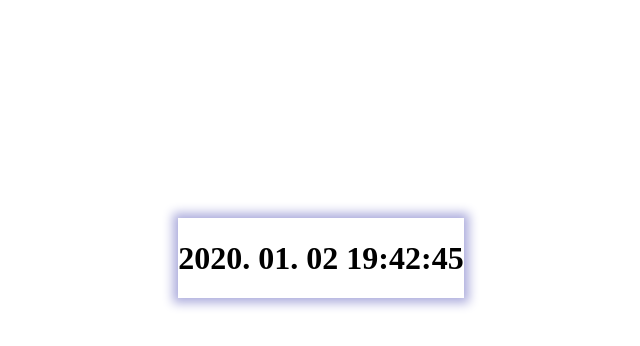
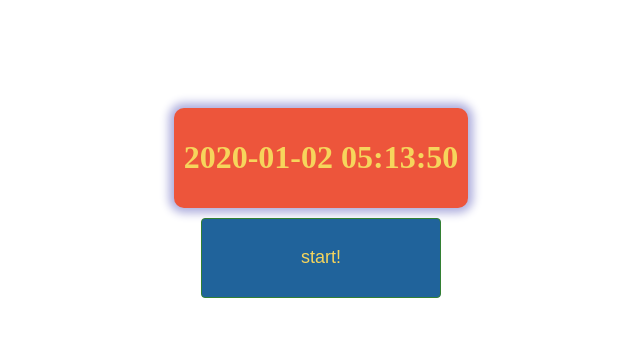
Before and after one commit to chaechef/vuetutorial, a React (Create React App) app: page / in a window 1280 px wide. Shown: the top 346 px of the page, without its empty margins (319-959 px from the left). Built offline with nearby package versions, Linux system fonts and the light colour scheme.

Commit message:
update start button

```diff
--- a/src/App.css
+++ b/src/App.css
@@ -1,6 +1,18 @@
-.App {
+html body{
+}
+.Timer {
   display: flex;
   align-items: center;
   justify-content: center;
-  height: 500px;
+  flex-direction: column;
 }
+.StartBtn {
+  background-color: #20639B;
+  color: #F6d55c;
+  width: 240px;
+  height: 80px;
+  border: 1px solid #338033;
+  font-size: 18px;
+  border-radius: 4px;
+  margin: 10px;
+}
--- a/src/App.js
+++ /dev/null
@@ -1,14 +0,0 @@
-import React from 'react';
-import './App.css';
-import CurrentTime from './Current_time';
-function App() {
-  return (
-    <div className="App">
-        <CurrentTime />
-
-
-    </div>
-  );
-}
-
-export default App;
--- /dev/null
+++ b/src/App.jsx
@@ -0,0 +1,21 @@
+import React from 'react';
+import './App.css';
+import CurrentTime from './components/Current_time';
+function App() {
+  return (
+    <div>
+      <div className="Timer">
+          <CurrentTime />
+          <button className="StartBtn" type="button">
+              start!
+            </button>
+      </div>
+      <div className="todo">
+
+
+      </div>
+    </div>
+  );
+}
+
+export default App;
--- a/src/Current_time.css
+++ /dev/null
@@ -1,3 +0,0 @@
-.Current_time {
-    box-shadow: 0px 0px 10px 5px #adaddd;
-}
--- a/src/Current_time.js
+++ /dev/null
@@ -1,11 +0,0 @@
-import React from 'react';
-import './Current_time.css'
-function current_time() {
-  return (
-    <div className="Current_time">
-        <h1>2020. 01. 02 19:42:45</h1>
-    </div>
-  );
-}
-
-export default current_time;
--- /dev/null
+++ b/src/components/Current_time.css
@@ -0,0 +1,8 @@
+.Current_time {
+    box-shadow: 0px 0px 10px 5px #adaddd;
+    border-radius: 10px;
+    background-color: #ED553B;
+    color: #F6d55c;
+    padding: 10px;
+    margin-top: 100px;
+}
--- /dev/null
+++ b/src/components/Current_time.js
@@ -0,0 +1,30 @@
+import React from 'react';
+import './Current_time.css'
+
+class current_time extends React.Component {
+  state = {
+    date : new Date(),
+  }
+  tick() {
+    this.setState({
+        date: new Date()
+    })
+  }
+  componentDidMount () {
+    this.timerID = setInterval(
+      () => this.tick(), 1000
+    )
+  }
+  componentWillUnmount() {
+    clearInterval(this.timerID)
+}
+  render() {
+    return (
+      <div className="Current_time">
+
+        <h1>{this.state.date.toISOString().replace(/([^T]+)T([^\.]+).*/g, '$1 $2') }</h1>
+      </div>
+    )
+  }
+}
+export default current_time;
```
